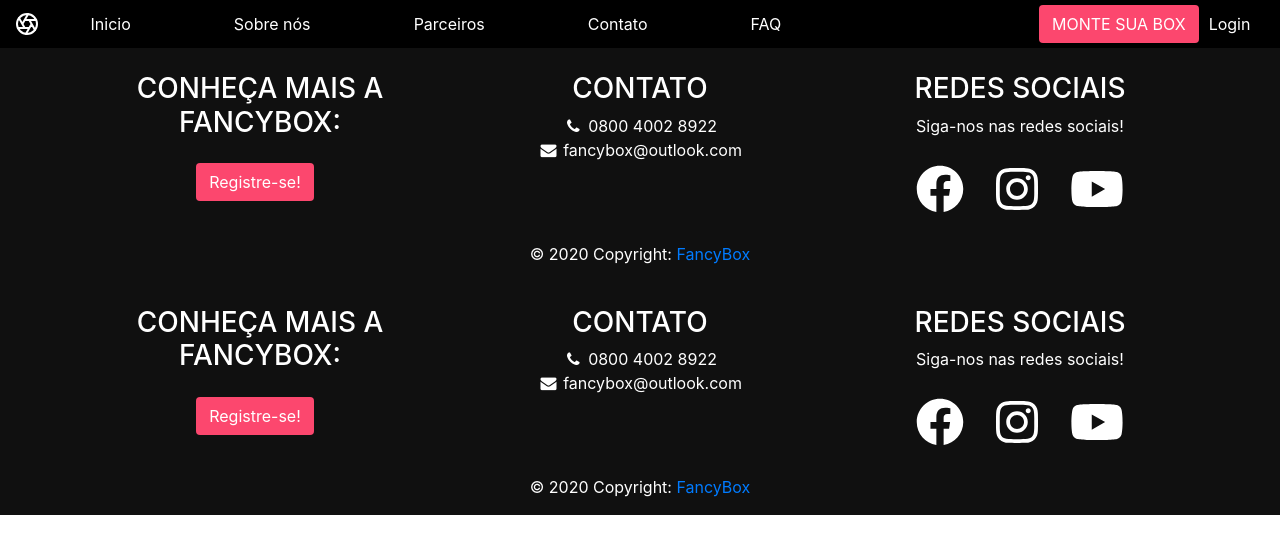
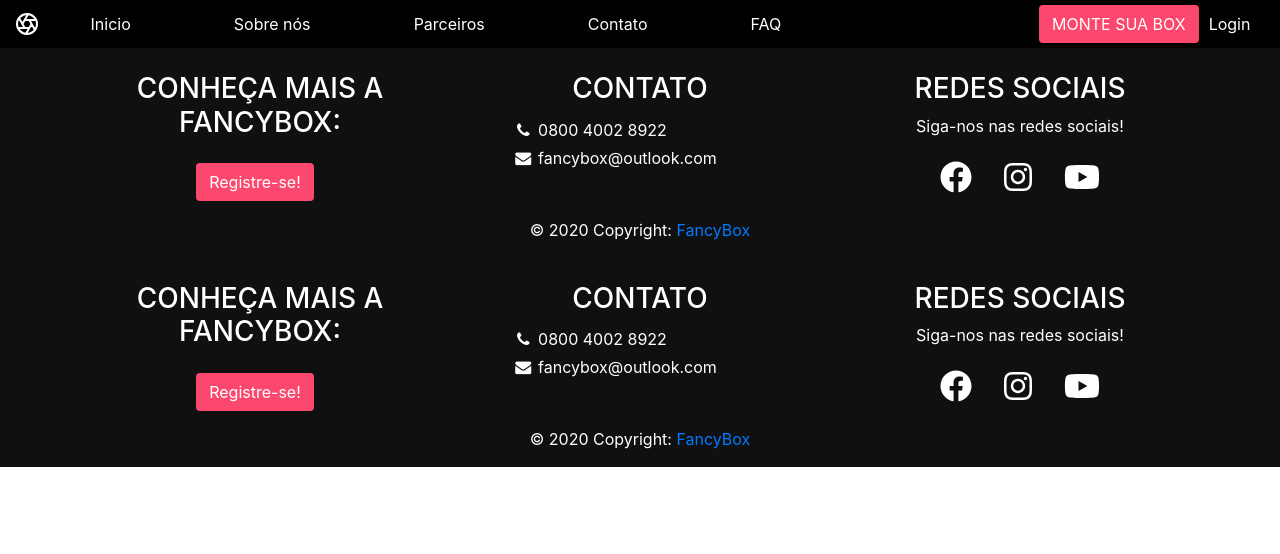
Before and after one commit to rafaelaoliveirap/Fancybox-angular, an Angular app in the folder fancyBox/: page /footer in a window 1280 px wide. Shown: the top 554 px of the page. Built offline with nearby package versions, Linux system fonts and the light colour scheme.

Commit message:
Correção do carrosel, footer e icones

```diff
--- a/fancyBox/src/app/contato/contato.component.html
+++ b/fancyBox/src/app/contato/contato.component.html
@@ -1,7 +1,7 @@
 <h2 class="text-monospace font-weight-bolder d-flex justify-content-center pt-5">
-Fale conosco
-</h2>
-<hr class="d-flex mx-auto col-md-2 py-1"/>
+  Fale conosco
+  </h2>
+  <hr class="d-flex mx-auto col-md-3 py-1"/>
 <form class="col-md-9 mx-auto py-5">
   <div class="form-group">
     <label for="exampleFormControlInput1">Nome</label>
--- a/fancyBox/src/app/faq/faq.component.html
+++ b/fancyBox/src/app/faq/faq.component.html
@@ -2,9 +2,9 @@
 
         <section class="container py-5">
             <h2 class="text-monospace font-weight-bolder d-flex justify-content-center pt-5">
-                Fale conosco
+                Perguntas frequentes
                 </h2>
-                <hr class="d-flex mx-auto col-md-3 py-1"/>
+                <hr class="d-flex mx-auto col-md-4 py-1"/>
             <div class="accordion pt-5" id="accordionExample">
             <div class="card">
                 <div class=" faq card-header" id="headingOne">
--- a/fancyBox/src/app/footer/footer.component.html
+++ b/fancyBox/src/app/footer/footer.component.html
@@ -9,9 +9,9 @@
 
             <div class="col-md-4 col-sm-6 col-xs-12 md-mb-30 sm-mb-30 mt-4">
                 <h3>CONTATO</h3>
-                    <ul class="list-unstyled text-center border:none ">
+                    <ul class="list-unstyled text-left ml-5 py-1 border:none ">
                         <li>
-                            <i class="fa fa-phone fa-fw"></i> 0800 4002 8922
+                            <i class="fa fa-phone mb-2 fa-fw"></i> 0800 4002 8922
                         </li>
                         <li>
                             <i class="fa fa-envelope fa-fw"></i> fancybox@outlook.com
@@ -23,13 +23,13 @@
                 <h3>REDES SOCIAIS</h3>
                 <p>Siga-nos nas redes sociais!</p>
                 <a target="_blank" href="https://www.facebook.com/">
-                    <fa-icon [icon]="faFacebook" class="faFacebook fa-3x p-3"></fa-icon></a>
+                    <fa-icon [icon]="faFacebook" class="faFacebook fa-2x p-3"></fa-icon></a>
 
                 <a target="_blank" href="https://www.instagram.com/">
-                    <fa-icon [icon]="faInstagram" class="faInstagram fa-3x p-3"></fa-icon></a>
+                    <fa-icon [icon]="faInstagram" class="faInstagram fa-2x p-3"></fa-icon></a>
 
                 <a target="_blank" href="https://www.youtube.com/">
-                    <fa-icon [icon]="faYoutube" class="faYoutube fa-3x p-3"></fa-icon></a>
+                    <fa-icon [icon]="faYoutube" class="faYoutube fa-2x p-3"></fa-icon></a>
             </div>
 
         </div>
--- a/fancyBox/src/app/home/home.component.html
+++ b/fancyBox/src/app/home/home.component.html
@@ -6,10 +6,10 @@
     </ol>
     <div class="carousel-inner">
         <div class="carousel-item active">
-            <img class="d-block w-100" src="/assets/img/principal.png">
+            <img class="d-block w-100" src="https://i.imgur.com/O27mBnl.png">
         </div>
         <div class="carousel-item">
-            <img class="d-block w-100" src="/assets/img/xicara.png">
+            <img class="d-block w-100" src="https://i.imgur.com/o640bSS.png">
         </div>
         <div class="carousel-item">
             <img class="d-block w-100" src="/assets/img/home 2.png">
--- a/fancyBox/src/app/navbar/navbar.component.css
+++ b/fancyBox/src/app/navbar/navbar.component.css
@@ -9,6 +9,24 @@ nav {
     background-color: rgb(78, 78, 78);
 }
 
+#botao {
+    background-color: rgb(252, 71, 110);
+}
+
+#btBox {
+    background-color: rgb(252, 71, 110);
+    color: white;
+    margin-right: 10px;
+}
+
+#btBox:hover {
+    cursor: pointer;
+    transform: translateY(-2px);
+    background-color: rgb(241, 113, 141);
+    transition: ease-in-out color .15s;
+    color: white;
+    text-decoration: none;
+}
 .textoNav {
     background-color: rgba(0, 0, 0, 0.897);
     -webkit-backdrop-filter: saturate(180%) blur(20px);
@@ -44,24 +62,6 @@ nav {
     justify-content: space-around;
 }
 
-#botao {
-    background-color: rgb(252, 71, 110);
-}
-
-#btBox {
-    background-color: rgb(252, 71, 110);
-    color: white;
-    margin-right: 10px;
-}
-
-#btBox:hover {
-    cursor: pointer;
-    transform: translateY(-2px);
-    background-color: rgb(241, 113, 141);
-    transition: ease-in-out color .15s;
-    color: white;
-    text-decoration: none;
-}
 
 
 /* ------------------FINAL NAVBAR ------------------*/
--- a/fancyBox/src/app/navbar/navbar.component.html
+++ b/fancyBox/src/app/navbar/navbar.component.html
@@ -1,9 +1,9 @@
 <div class="container-fluid" style="background-color: black;">
 <nav class="textoNav flex jutify-content-between sticky-top py-1">
 
-    <a class="py-2" href="#" aria-label="Product">
+    <a class="py-2" routerLink="/home" aria-label="Product">
         <svg xmlns="" width="24" height="24" fill="none" stroke="currentColor" stroke-linecap="round" stroke-linejoin="round" stroke-width="2" class="d-block mx-auto" role="img" viewBox="0 0 24 24" focusable="false">
-        <title>Product</title>
+        <title>Fancybox</title>
         <circle cx="12" cy="12" r="10" />
         <path
           d="M14.31 8l5.74 9.94M9.69 8h11.48M7.38 12l5.74-9.94M9.69 16L3.95 6.06M14.31 16H2.83m13.79-4l-5.74 9.94" />
```
